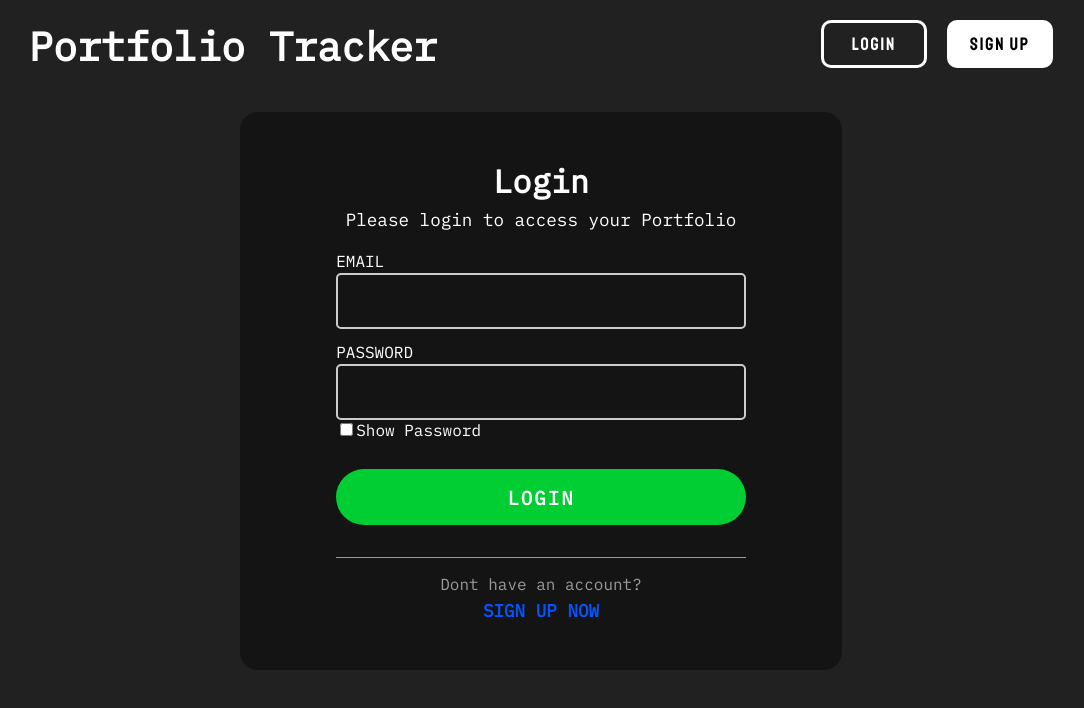
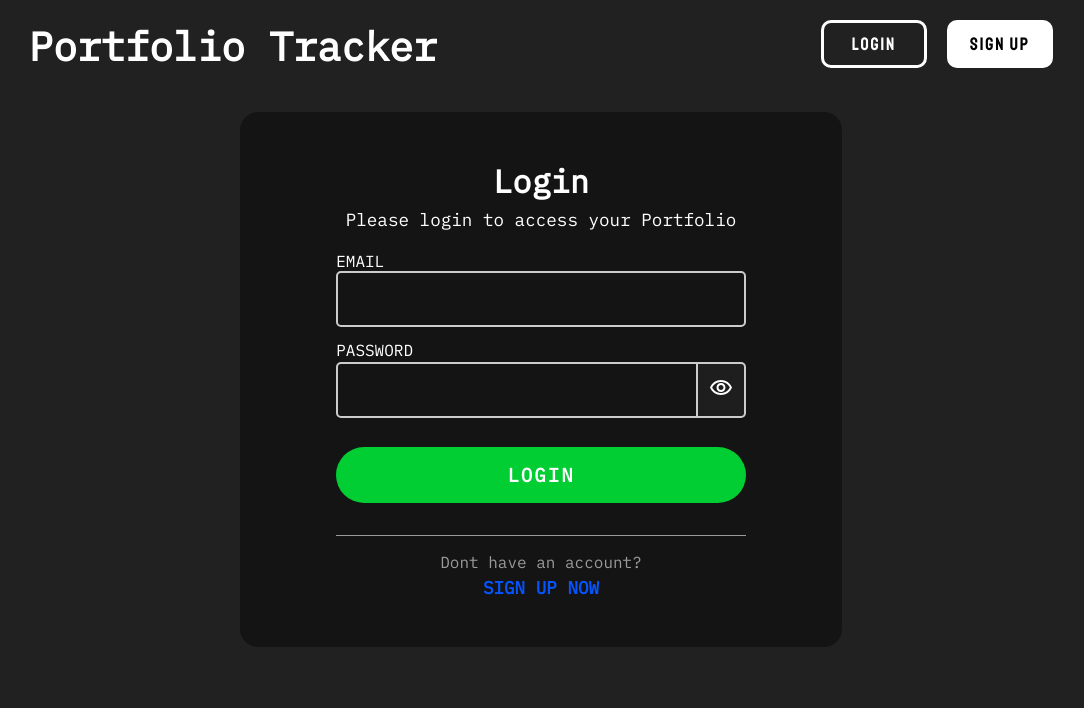
Before and after one commit to JonoMitter/portfolio-tracker, a React (Create React App) app in the folder frontend/: page /login in a window 1280 px wide. Shown: the top 708 px of the page, without its empty margins (99-1183 px from the left). Built offline with nearby package versions, Linux system fonts and the light colour scheme; no server answers.

Commit message:
added svgs for show password in login form

```diff
--- a/frontend/src/pages/components/LoginForm.tsx
+++ b/frontend/src/pages/components/LoginForm.tsx
@@ -4,6 +4,10 @@ import axios from "axios";
 import "../styles/Form.scss";
 import GetUserResponse from "../../responses/GetUserResponse";
 import LoginErrorResponse from "../../responses/LoginErrorResponse";
+
+import { ReactComponent as VISIBLE } from "../../assets/visibility_white_24dp.svg";
+import { ReactComponent as VISIBLE_OFF } from "../../assets/visibility_off_white_24dp.svg";
+
 
 const LoginForm = (props: { setUser: (user: GetUserResponse) => void }) => {
 
@@ -124,6 +128,7 @@ const LoginForm = (props: { setUser: (user: GetUserResponse) => void }) => {
             {/* TODO add forgot password functionality*/}
             {/* <a className="form-forgot">Forgot password?</a> */}
           </div>
+          <div className="two-cols-password">
             <input
               id="password-input"
               className="input input-password"
@@ -134,12 +139,13 @@ const LoginForm = (props: { setUser: (user: GetUserResponse) => void }) => {
             />
             {/* TODO */}
             {/* Style the show password button better */}
-          <input type="checkbox" onClick={e => e.currentTarget.checked ? setPasswordShown(true) : setPasswordShown(false)} />Show Password
+            <button type="button" className="btn-show-password" onClick={e => passwordShown === false ? setPasswordShown(true) : setPasswordShown(false)}>{passwordShown == false ? <VISIBLE /> : <VISIBLE_OFF />}</button>
+          </div>
           <p id="password-error" className="form-error"></p>
         </div>
 
         <input type="submit" value="LOGIN" className="form-button login-button" />
-      </form>
+      </form >
 
       <div className="form-redirect">
         <hr className="form-divider"></hr>
@@ -148,7 +154,7 @@ const LoginForm = (props: { setUser: (user: GetUserResponse) => void }) => {
           SIGN UP NOW
         </Link>
       </div>
-    </div>
+    </div >
   );
 }
 
--- a/frontend/src/pages/components/Navbar.tsx
+++ b/frontend/src/pages/components/Navbar.tsx
@@ -19,7 +19,7 @@ const Navbar = (props: { user: GetUserResponse, setUser: (user: GetUserResponse)
       props.setUser(new GetUserResponse())
       console.log("Logged Out (JWT deleted)");
 
-    }).catch(function (error) {
+    }).catch(error => {
       console.log("Error logging out");
 
     })
--- a/frontend/src/pages/styles/Form.scss
+++ b/frontend/src/pages/styles/Form.scss
@@ -1,12 +1,12 @@
-@import url('https://fonts.googleapis.com/css2?family=IBM+Plex+Mono&family=IBM+Plex+Sans&display=swap');
+@import url("https://fonts.googleapis.com/css2?family=IBM+Plex+Mono&family=IBM+Plex+Sans&display=swap");
 
 // $primary: #11998e;
 // $secondary: #38ef7d;
 // $white: #fff;
 // $gray: #9b9b9b;
 
-section{
-  font-family: 'IBM Plex Mono', monospace;
+section {
+  font-family: "IBM Plex Mono", monospace;
 }
 
 .form-outer {
@@ -35,14 +35,16 @@ section{
   margin: 0;
   font-weight: 400;
   font-size: 1.1em;
+}
 
+label {
+  margin-bottom: 0.1em;
 }
 
 .input {
   box-sizing: border-box;
   width: 100%;
   min-height: 56px;
-  margin-top: 0.1em;
   padding: 12px;
   border: 2px solid #ccc;
   border-radius: 5px;
@@ -62,7 +64,7 @@ section{
   display: block;
   text-decoration: none;
   font-size: 1.2em;
-  font-family: 'IBM Plex Mono', monospace;
+  font-family: "IBM Plex Mono", monospace;
   letter-spacing: 0.1em;
   width: 100%;
   border: none;
@@ -76,26 +78,26 @@ section{
   transition: all 0.3s;
 }
 
-.login-button{
+.login-button {
   color: rgb(255, 255, 255);
   background-color: rgb(0, 206, 51);
 }
 
 // TODO
 // cool button hover animation
-.login-button:hover{
+.login-button:hover {
   color: rgb(0, 0, 0);
   background-color: rgb(255, 255, 255);
 }
 
-.signup-button{
+.signup-button {
   color: rgb(255, 255, 255);
   background-color: rgb(0, 120, 218);
 }
 
 // TODO
 // cool button hover animation
-.signup-button:hover{
+.signup-button:hover {
   color: rgb(0, 0, 0);
   background-color: rgb(255, 255, 255);
 }
@@ -106,7 +108,7 @@ section{
   margin: 1em 0 0.3em 0;
 }
 
-.form-redirect{
+.form-redirect {
   margin-top: 2em;
 }
 
@@ -130,10 +132,10 @@ section{
   margin: 0;
   color: #de1a0e;
   font-style: italic;
-  font-family: 'IBM Plex Sans', sans-serif;
+  font-family: "IBM Plex Sans", sans-serif;
 }
 
-.input-container{
+.input-container {
   margin: 0 0 0.8em 0;
 }
 
@@ -145,6 +147,7 @@ section{
 .input-password {
   letter-spacing: 0.125em;
   font-size: 1.4em;
+  border-radius: 5px 0 0 5px;
 }
 
 .input-error {
@@ -152,7 +155,23 @@ section{
   background-color: rgba(255, 0, 0, 0.05);
 }
 
-.form-divider{
+.form-divider {
   border: 0;
   border-top: 1px solid #9b9b9b;
 }
+
+.two-cols-password {
+  display: flex;
+
+}
+
+.btn-show-password{
+  border-radius: 0 5px 5px 0;
+  outline: none;
+  border: 2px solid #ccc;
+  border-left: none;
+  // min-width: 10ch;
+  width: auto;
+  padding: 0.8em;
+  background: rgba(204, 204, 204, 0.05);
+}
--- a/frontend/src/pages/styles/Navbar.scss
+++ b/frontend/src/pages/styles/Navbar.scss
@@ -51,7 +51,7 @@ li{
 
 .nav-name{
   color: white;
-  font-family:'Times New Roman', Times, serif
+  // font-family:'Times New Roman', Times, serif;
 }
 
 .white-svg{
@@ -70,10 +70,6 @@ li{
   width: 100%;
 }
 
-.login:hover{
-
-}
-
 .signup{
   cursor: pointer;
   background-color: white;
@@ -81,10 +77,6 @@ li{
   color: black;
   transition: all 0.5s;
   border-radius: 10px;
-}
-
-.signup:hover{
-
 }
 
 .scale-hover:hover{
```
Also changed, not shown: frontend/src/assets/visibility_off_white_24dp.svg (added), frontend/src/assets/visibility_white_24dp.svg (added). Lines whose indentation alone changed are shown as unchanged.
